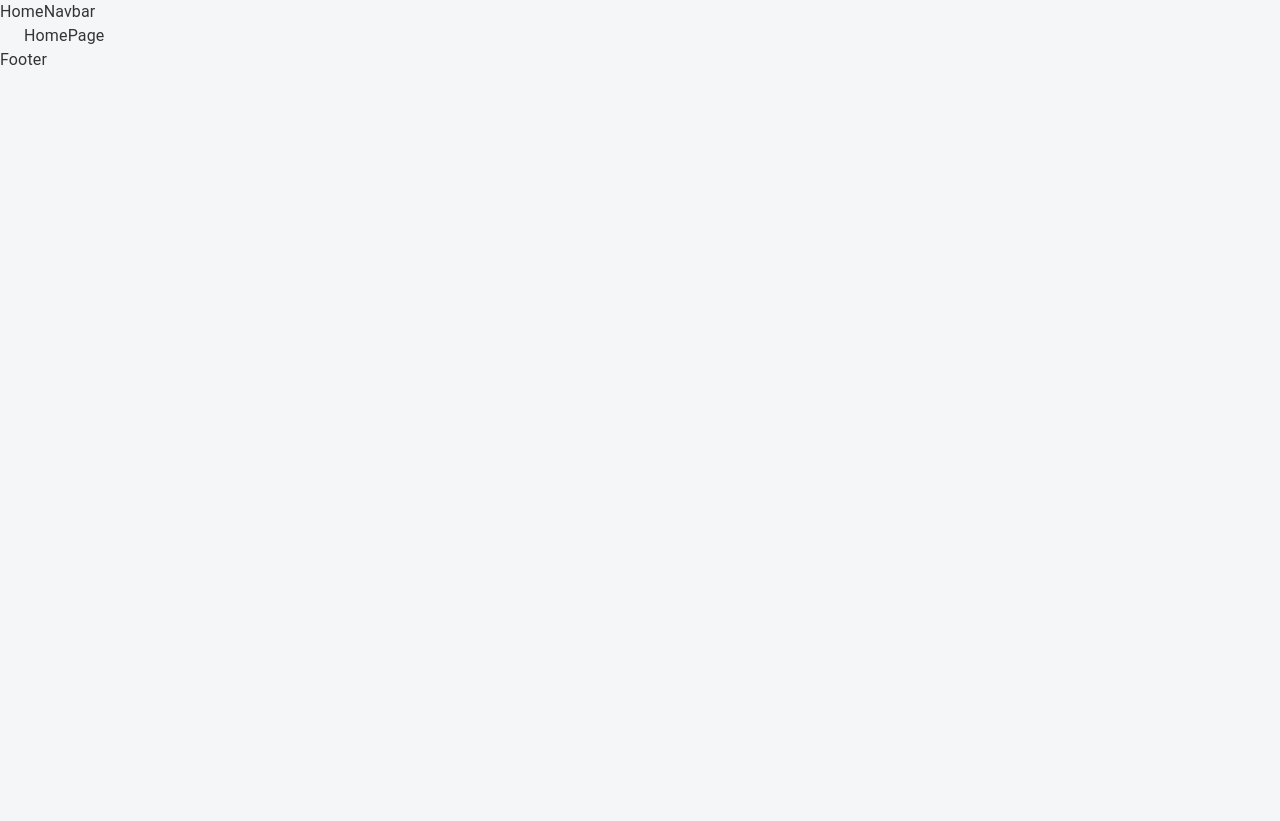
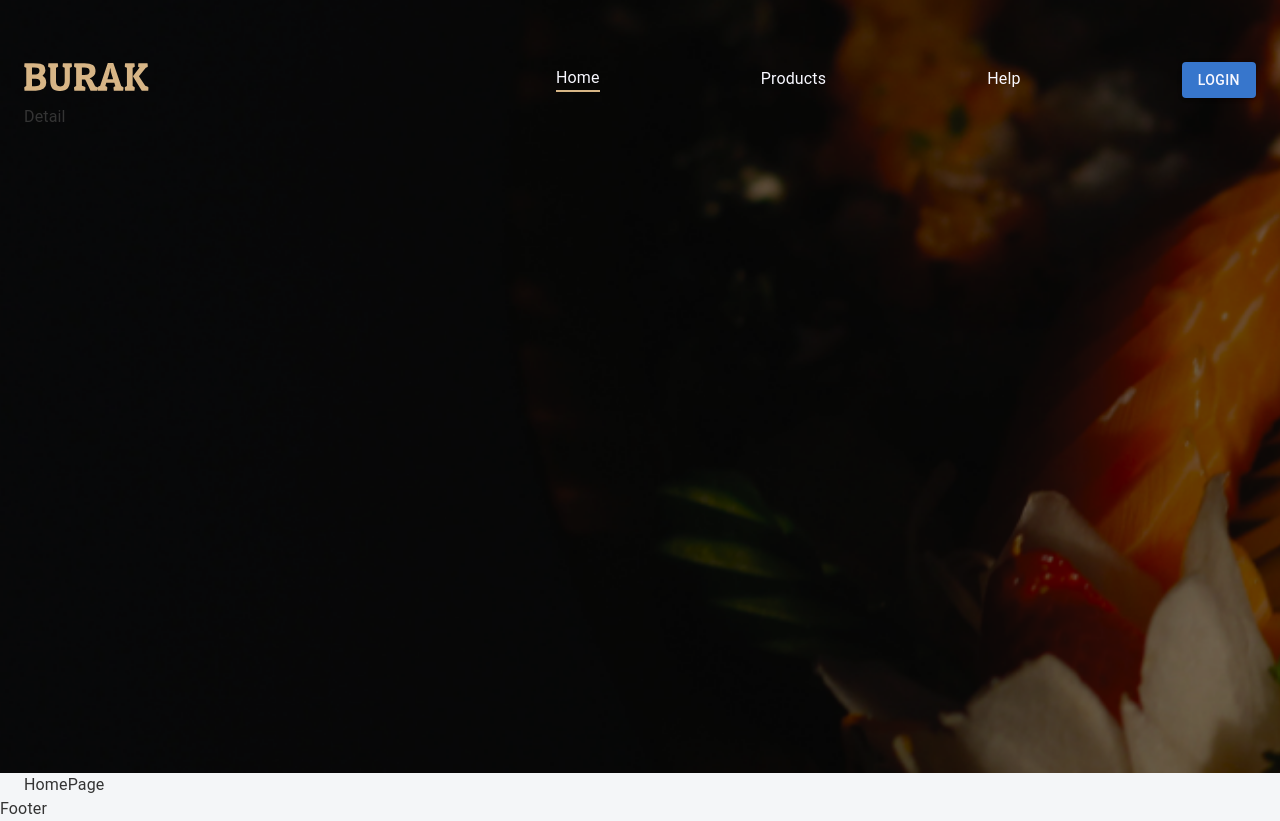
Before and after one commit to khodiboev/burak-react, a React (Create React App) app: page / in a window 1280 px wide. Before the commit the page ends 800 px from the top, so only its background shows below. Built offline with nearby package versions, Linux system fonts and the light colour scheme.

Commit message:
feat: develop header (part-1)

```diff
--- a/src/app/App.tsx
+++ b/src/app/App.tsx
@@ -1,5 +1,4 @@
 import React from "react";
-import "../css/app.css";
 import { Link, Route, Switch, useLocation } from "react-router-dom";
 import { HomePage } from "../app/screens/homePage"
 import { ProductsPage } from "./screens/productsPage";
@@ -8,7 +7,9 @@
 import { HomeNavbar } from "./components/headers/HomeNavbar";
 import { OtherNavbar } from "./components/headers/OtherNavbar";
 import { Footer } from "./components/footer";
-
+import "../css/app.css";
+import "../css/navbar.css";
+import { HelpPage } from "./screens/helpPage";
 
 function App() {
   const location = useLocation();
@@ -27,6 +28,9 @@
         <Route path="/member-page">
           <UserPage />
         </Route>
+        <Route path="/help">
+          <HelpPage />
+        </Route>
         <Route path="/">
           <HomePage />
         </Route>
--- a/src/app/components/headers/HomeNavbar.tsx
+++ b/src/app/components/headers/HomeNavbar.tsx
@@ -1,3 +1,67 @@
+import { Box, Button, Container, Stack } from "@mui/material";
+import { NavLink } from "react-router-dom";
+
 export function HomeNavbar() {
-    return (<div>HomeNavbar</div>)
+    const authMember = null;
+
+    return <div className = "home-navbar">
+        <Container sx={{mt: "55px", height: "642px"}}>
+            <Stack
+                sx={{height: "50px"}}
+                flexDirection={"row"}
+                justifyContent={"space-between"}
+                alignItems={"center"}>
+
+                <Box>
+                    <NavLink to="/">
+                        <img style={{width: "125px", height: "30px"}} src="/icons/burak.svg" alt="" />
+                    </NavLink>
+                </Box>
+                <Stack
+                    flexDirection={"row"}
+                    justifyContent={"space-between"}
+                    minWidth={"700px"}
+                    alignItems={"center"}
+                    >
+
+                        <Box className={"hover-line"}>
+                            <NavLink to="/" activeClassName={"underline"}>Home</NavLink>
+                        </Box>
+                        <Box className={"hover-line"}>
+                            <NavLink to="/products" activeClassName={"underline"}>Products</NavLink>
+                        </Box>
+
+                        {authMember ? (
+                            <Box className={"hover-line"}>
+                                <NavLink to="/orders" activeClassName={"underline"}>Orders</NavLink>
+                            </Box>
+                        ) : null }
+
+                        {authMember ? (
+                            <Box> className={"hover-line"}
+                                <NavLink to="/member-page" activeClassName={"underline"}>My Page</NavLink>
+                            </Box>
+                        ) : null }
+                        <Box className={"hover-line"}>
+                            <NavLink to="/help" activeClassName={"underline"}>Help</NavLink>
+                        </Box>
+                        {/* BASKET */}
+
+                        {!authMember ? (
+                            <Box>
+                                <Button
+                                    variant="contained"
+                                    style={{background:"#3776CC", color:"#f8f8ff"}}
+                                >
+                                    Login
+                                </Button>
+                            </Box>
+                        ) : (
+                            <img />
+                        )}
+                    </Stack>
+            </Stack>
+            <Stack>Detail</Stack>
+        </Container>
+    </div>
 }
--- /dev/null
+++ b/src/css/navbar.css
@@ -0,0 +1,38 @@
+.home-navbar {
+    width: 100%;
+    height: 773px;
+    display: flex;
+    background: url("/public/img/banner.webp");
+    background-size: cover;
+}
+
+.home-navbar a {
+    text-decoration: none;
+}
+
+.home-navbar .hover-line a {
+    color: #f8f8ff;
+    z-index: 100;
+}
+
+.home-navbar .underline {
+    display: block;
+    content: "";
+    border-bottom: solid 2px #d7b686;
+}
+
+.home-navbar .hover-line::after {
+    content: "";
+    display: block;
+    border-bottom: solid 2px #d7b686;
+    transform: scaleX(0);
+    transition: transform 250ms ease-in-out;
+}
+
+.home-navbar .hover-line:hover:after {
+    transform: scaleX(1);
+}
+
+.home-navbar .div.hover-line:after {
+    transform-origin: 0% 50%;
+}
```
